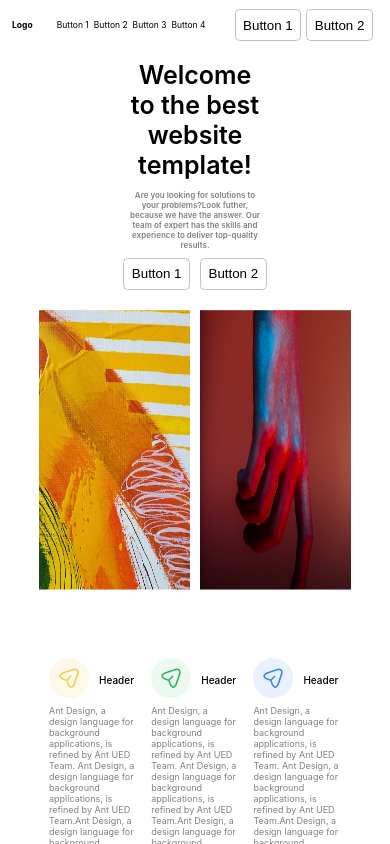
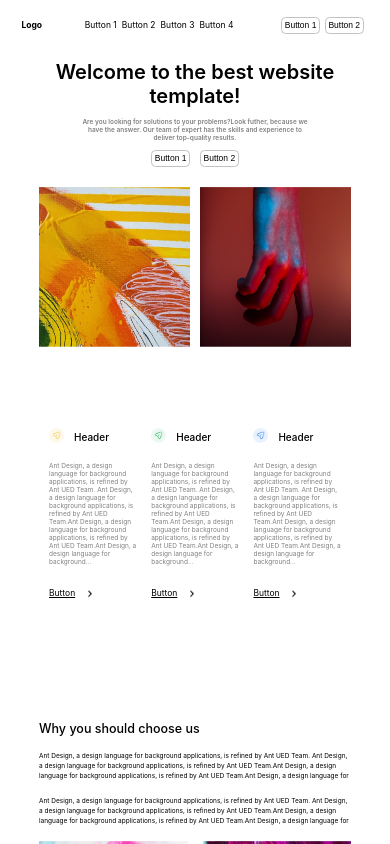
Before and after one commit to PrimeFord/Figma_Landing_Page_1, a React (Create React App) app: page / in a window 390 px wide. Built offline with nearby package versions, Linux system fonts and the light colour scheme.

Commit message:
Landing Page

```diff
--- a/src/App.css
+++ b/src/App.css
@@ -494,4 +494,64 @@ section button:hover {
   :root {
     font-size: 10px;
   }
+  .btn button {
+    font-size: 0.85rem;
+    padding: 0.25rem;
+  }
+  .wrp1 .title {
+    width: 100%;
+    font-size: 2rem;
+  }
+  .wrp1 .para {
+    width: 80%;
+    font-size: 0.65rem;
+  }
+  .opt button {
+    padding: 0.25rem;
+    font-size: 0.85rem;
+  }
+  .pics {
+    height: 16rem;
+  }
+  .head span img {
+    height: 1.5rem;
+    width: 1.5rem;
+  }
+  .word {
+    font-size: 0.65rem;
+  }
+  .btn_arrow {
+    gap: 0.25rem;
+    font-size: 0.85rem;
+  }
+  .btn_arrow img {
+    scale: 0.5;
+    padding-top: 0.5rem;
+  }
+  .card {
+    flex-direction: column;
+  }
+  .details {
+    width: 100%;
+    gap: 1.5rem;
+    font-size: 0.65rem;
+    line-height: 1rem;
+  }
+  .details h2 {
+    font-size: 1.25rem;
+    line-height: 1.5rem;
+  }
+  .span {
+    display: flex;
+    gap: 1.5rem;
+  }
+  .bird_img {
+    width: 100%;
+  }
+  .sub {
+    width: 100%;
+    line-height: 1rem;
+    font-size: 0.65rem;
+    margin-left: 0rem;
+  }
 }
--- a/src/App.jsx
+++ b/src/App.jsx
@@ -118,11 +118,13 @@ function App() {
               Team.Ant Design, a design language for
             </p>
           </div>
-          <div className="d_img">
-            <img src="./image/art1.png" alt="" />
-          </div>
-          <div className="d_img">
-            <img src="./image/art2.png" alt="" />
+          <div className="span">
+            <div className="d_img">
+              <img src="./image/art1.png" alt="" />
+            </div>
+            <div className="d_img">
+              <img src="./image/art2.png" alt="" />
+            </div>
           </div>
         </div>
       </div>
```
